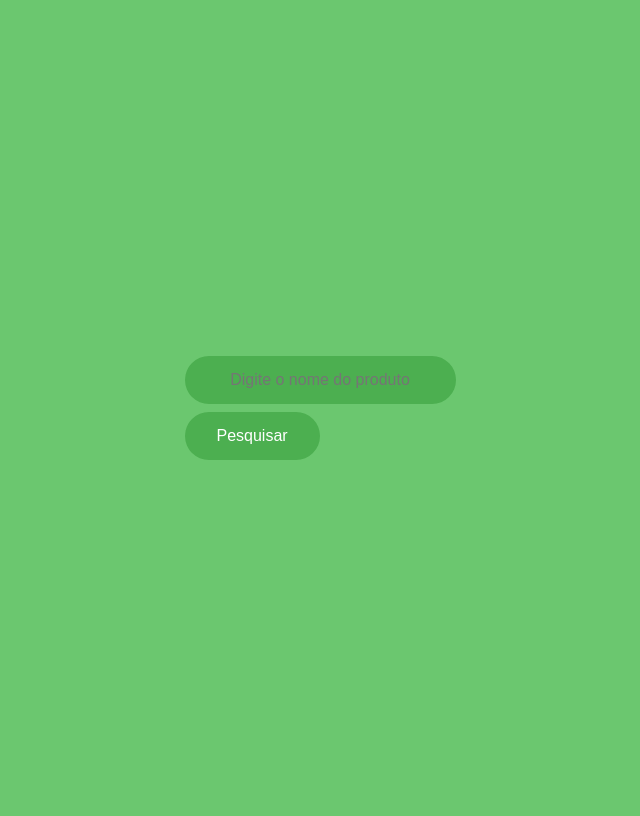
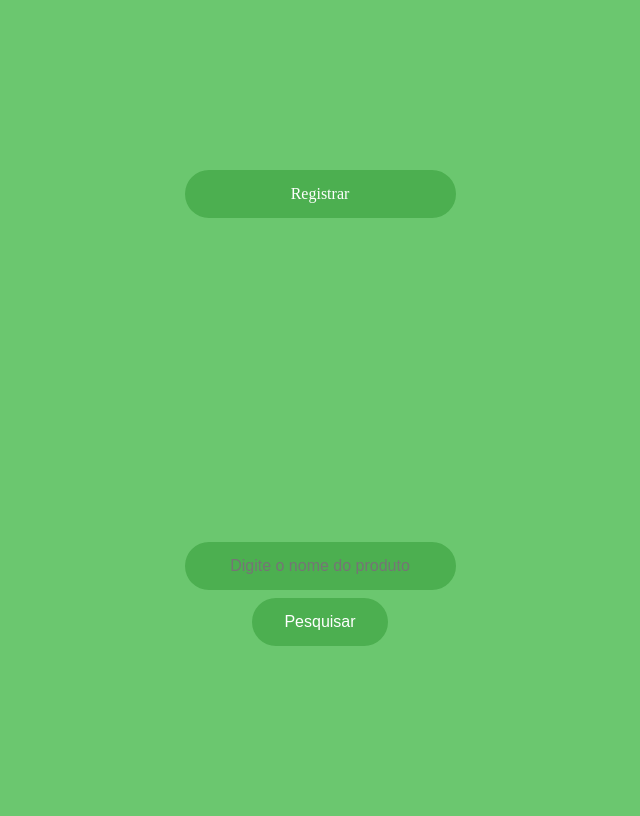
Before and after one commit to MoonRoku/Chimique, a Django app: page / in a window 1280 px wide. Shown: the whole page, without its empty margins (320-960 px from the left). Run offline with Django 5.2, Linux system fonts and the light colour scheme; data that the repository does not hold is empty.

Commit message:
adicionando dados no banco v1.0

```diff
--- /dev/null
+++ b/app/static/css/estilo.css
@@ -0,0 +1,69 @@
+body{
+    background-color: #6bc76f;
+}
+
+@keyframes float {
+    0%, 100% {
+        transform: translateY(0);
+    }
+    50% {
+        transform: translateY(-10px);
+    }
+}
+
+.elemento-flutuante {
+    animation: float 3s ease-in-out infinite;
+    width: 0%;
+    height: 0%;
+    position: absolute;
+    transition: 2s;
+    z-index: -1;
+    user-select: none;
+}
+
+#caixa{
+    display: grid;
+    justify-content: center;
+    align-items: center;
+    height: 100vh;
+}
+
+.button {
+    background-color: #4CAF50;
+    border: none;
+    color: white;
+    padding: 15px 32px;
+    text-align: center;
+    text-decoration: none;
+    display: inline-block;
+    font-size: 16px;
+    margin: 4px 2px;
+    cursor: pointer;
+    transition-duration: 0.4s;
+    border-radius: 58px;
+    z-index: 10;
+}
+
+.texto {
+    background-color: #4CAF50;
+    border: none;
+    color: white;
+    padding: 15px 32px;
+    text-align: center;
+    text-decoration: none;
+    display: inline-block;
+    font-size: 16px;
+    margin: 4px 2px;
+    cursor: pointer;
+    transition-duration: 0.4s;
+    border-radius: 58px;
+    z-index: 10;
+}
+
+.button:hover {
+    transition: 1s;
+    background-color: #ffffff00;
+    color: black;
+    border: 1px solid #4CAF50;
+    z-index: 10;
+}
--- a/app/templates/index.html
+++ b/app/templates/index.html
@@ -1,83 +1,19 @@
+{% load static %}
+
 <!DOCTYPE html>
 <html lang="pt-br">
 <head>
     <meta charset="UTF-8">
     <title>Lista De Registro</title>
-    <style>
-        body{
-            background-color: #6bc76f;
-        }
-
-        @keyframes float {
-            0%, 100% {
-                transform: translateY(0);
-            }
-            50% {
-                transform: translateY(-10px);
-            }
-        }
-
-        .elemento-flutuante {
-            animation: float 3s ease-in-out infinite;
-            width: 50px;
-            height: 50px;
-            position: absolute;
-            transition: 2s;
-            z-index: -1;
-            user-select: none;
-        }
-
-        #caixa{
-            display: flex;
-            justify-content: center;
-            align-items: center;
-            height: 100vh;
-        }
-
-        .button {
-            background-color: #4CAF50;
-            border: none;
-            color: white;
-            padding: 15px 32px;
-            text-align: center;
-            text-decoration: none;
-            display: inline-block;
-            font-size: 16px;
-            margin: 4px 2px;
-            cursor: pointer;
-            transition-duration: 0.4s;
-            border-radius: 58px;
-            z-index: 10;
-        }
-
-        .texto {
-            background-color: #4CAF50;
-            border: none;
-            color: white;
-            padding: 15px 32px;
-            text-align: center;
-            text-decoration: none;
-            display: inline-block;
-            font-size: 16px;
-            margin: 4px 2px;
-            cursor: pointer;
-            transition-duration: 0.4s;
-            border-radius: 58px;
-            z-index: 10;
-        }
-
-        .button:hover {
-            transition: 1s;
-            background-color: #6bc76f;
-            color: black;
-            border: 1px solid #4CAF50;
-            z-index: 10;
-        }
-    </style>
+    <link rel="stylesheet" href="{% static 'css/estilo.css' %}">
 </head>
 <body>
 
-    <div id='caixa'>
+    <div id='caixa' style="text-align: center;">
+
+
+        <a href="{% url 'registrar_produto' %}" class="button">Registrar</a>
+
         <form method="GET" action="{% url 'pesquisar_produto' %}">
             <input type="text" name="termo_pesquisa" class="texto" placeholder="Digite o nome do produto">
             <br>
--- a/app/templates/resultado_pesquisa.html
+++ b/app/templates/resultado_pesquisa.html
@@ -1,8 +1,11 @@
+{% load static %}
+
 <!DOCTYPE html>
 <html lang="pt-BR">
 <head>
     <meta charset="UTF-8">
     <title>Resultados da Pesquisa</title>
+    <link rel="stylesheet" href="{% static 'css/estilo.css' %}">
 </head>
 <body>
     <div id='caixa'>
@@ -20,9 +23,12 @@
                 <li>{{ produto.compostos }}</li>
                 <br>
                 <li>{{ produto.categoria }}</li>
+                <hr>
+                <hr>
             {% empty %}
                 <li>Nenhum produto encontrado.</li>
             {% endfor %}
+
         </ul>
         <a href="/" class="button">Nova Pesquisa</a>
     </div>
--- a/app/urls.py
+++ b/app/urls.py
@@ -4,4 +4,5 @@ from . import views
 urlpatterns = [
     path('', IndexView.as_view(), name='index'),
     path('pesquisar/', views.pesquisar_produto, name='pesquisar_produto'),
+    path('registrar_produto/', views.registrar_produto, name='registrar_produto'),
 ]
--- a/app/views.py
+++ b/app/views.py
@@ -1,6 +1,7 @@
-from django.shortcuts import render
+from django.shortcuts import render, get_object_or_404, redirect
 from django.views import View
 from .models import *
+from .forms import *
 
 def python_to_javascript(data):
     js_code = "["
@@ -45,3 +46,17 @@ def pesquisar_produto(request):
         produtos = Produto.objects.none()
 
     return render(request, 'resultado_pesquisa.html', {'produtos': produtos, 'termo_pesquisa': termo_pesquisa})
+
+def registrar_produto(request):
+    if request.method == 'POST':
+        form = ProdutoForm(request.POST, request.FILES)
+        if form.is_valid():
+            form.save()
+            return redirect('index')
+    else:
+        form = ProdutoForm()
+
+    context = {
+        'form': form,
+    }
+    return render(request, 'registrar_produto.html', context)
--- a/config/settings.py
+++ b/config/settings.py
@@ -122,7 +122,7 @@ USE_TZ = True
 # https://docs.djangoproject.com/en/5.0/howto/static-files/
 
 STATIC_URL = 'app/static/'
-STATIC_ROOT = os.path.join(STATIC_URL, "app/static")
+STATIC_ROOT = os.path.join(STATIC_URL, "app/static/")
 STATICFILES_DIRS = [
     os.path.join(BASE_DIR, "app/static/"),
 ]
```
Also changed, not shown: app/forms.py (added, +7 -0 lines), app/templates/registrar_produto.html (added, +18 -0 lines), app/migrations/0006_alter_produto_imagem.py (added), app/static/imagens/Captura_de_tela_7-3-2024_7594_www.bing.com.jpeg (added).
